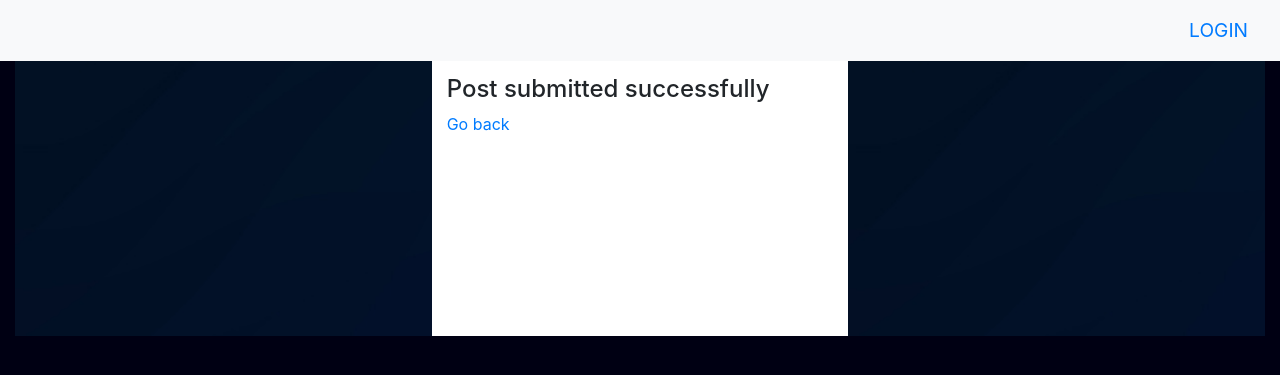
After one commit to Leon-A1/Tshma, a Flask app: template app/templates/simple/postsubmitted.html in a window 1280 px wide. The commit adds this page. Shown: the top 375 px of the page. Run offline with Flask 2, Linux system fonts and the light colour scheme; the template is opened without the code that fills it, so the values that code supplies are empty; some libraries are stand-ins or nearby versions.

Commit message:
templates design & profile view

```diff
--- a/app/routes.py
+++ b/app/routes.py
@@ -102,9 +102,10 @@ def profile():
         db.session.add(p)
         db.session.commit()
 
-        return render_template("simple/Post submitted successfully.html")
+        return render_template("simple/postsubmitted.html")
 
     username = current_user.username
+    last_login = current_user.last_login
     num_of_posts = []
 
     Posts = Post.query.order_by(Post.timestamp.desc()).filter_by(user_id=current_user.id).all()
--- a/app/templates/index.html
+++ b/app/templates/index.html
@@ -10,7 +10,7 @@
 <body style="background-color:rgb(0, 0, 19)">
   <nav class="navbar fixed-top navbar-light bg-light">
     <a class="navbar-brand" href="/"></a>
-          <a style="font-size:120%;text-align:center;" class="nav-item nav-link" href="/">LOGIN</a>
+          <a style="font-size:120%;text-align:center;opacity:70%" class="nav-item nav-link" href="/login">LOGIN</a>
     </nav>
     <div style=""class="container-fluid">
       <div style="padding:0;margin:0;" class="row">
--- a/app/templates/login.html
+++ b/app/templates/login.html
@@ -10,7 +10,7 @@
 <body style="background-color:rgb(0, 0, 19)">
   <nav class="navbar fixed-top navbar-light bg-light">
     <a class="navbar-brand" href="/"></a>
-          <a style="font-size:120%;text-align:center;" class="nav-item nav-link" href="/">LOGIN</a>
+          <a style="font-size:120%;text-align:center;opacity:70%" class="nav-item nav-link" href="/">SIGN UP</a>
     </nav>
     <div style=""class="container-fluid">
       <div style="padding:0;margin:0;" class="row">
--- /dev/null
+++ b/app/templates/simple/postsubmitted.html
@@ -0,0 +1,39 @@
+{% import "bootstrap/wtf.html" as wtf %}
+<!DOCTYPE html>
+<html lang="en">
+<head>
+  <meta charset="UTF-8">
+  <meta name="viewport" content="width=device-width, initial-scale=1.0">
+  <link rel="stylesheet" href="https://stackpath.bootstrapcdn.com/bootstrap/4.4.1/css/bootstrap.min.css" integrity="sha384-Vkoo8x4CGsO3+Hhxv8T/Q5PaXtkKtu6ug5TOeNV6gBiFeWPGFN9MuhOf23Q9Ifjh" crossorigin="anonymous">
+  <title>Tshma</title>
+</head>
+<body style="background-color:rgb(0, 0, 19)">
+
+  <nav class="navbar fixed-top navbar-light bg-light">
+    <a class="navbar-brand" href="/"></a>
+          <a style="font-size:120%;text-align:center;" class="nav-item nav-link" href="/">LOGIN</a>
+    </nav>
+  <div style=""class="container-fluid">
+  <div style="padding:0;margin:0;" class="row">
+    <div style="background-image:url({{url_for('static', filename='img/blue.jpg')}})"class="col">
+
+        <h1 style="color:transparent;">Ghost Col</h1>
+    </div>
+
+    <!-- MAIN CONTENT BLOCK -->
+    <div style="padding-top:75px; padding-bottom:200px;background-color: white;"class="col">
+        <h4>Post submitted successfully</h4>
+        <a href="/profile">Go back</a>
+    </div>
+    <div style="background-image:url({{url_for('static', filename='img/blue.jpg')}})"class="col">
+
+      <h1 style="color:transparent;">Ghost Col</h1>
+    </div>
+
+
+  </div>
+
+</div>
+
+</body>
+</html>
```
